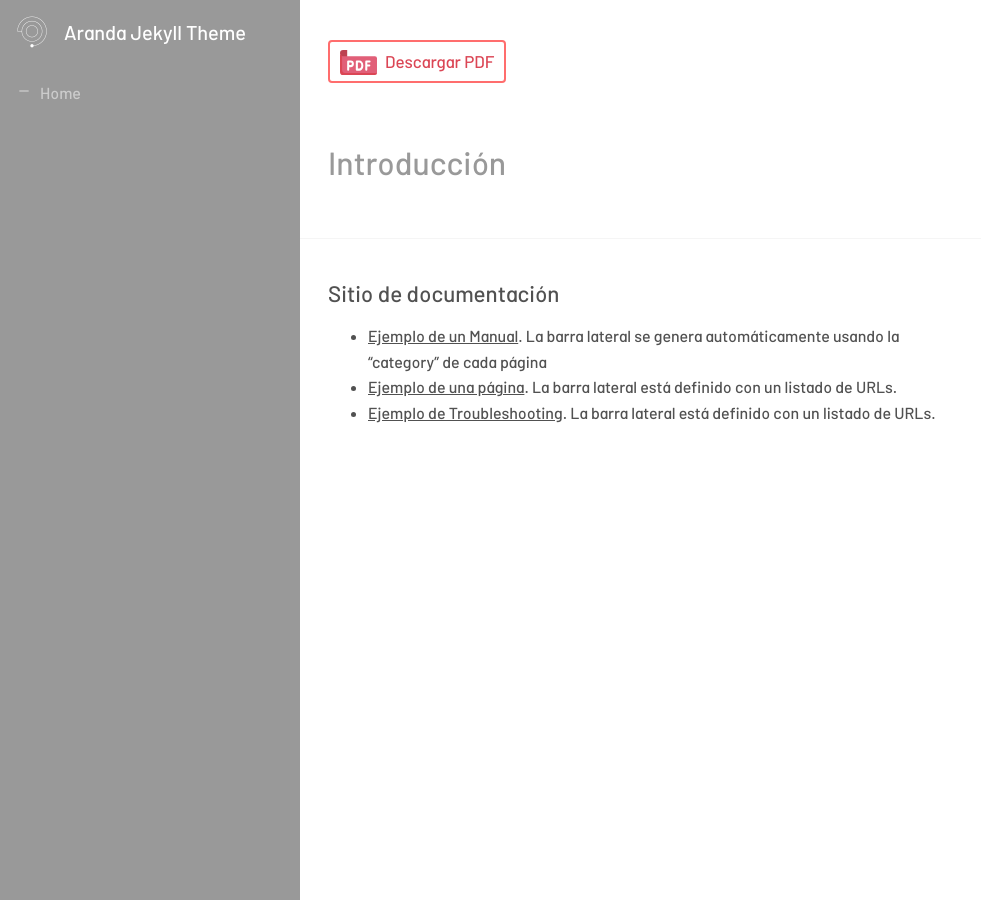
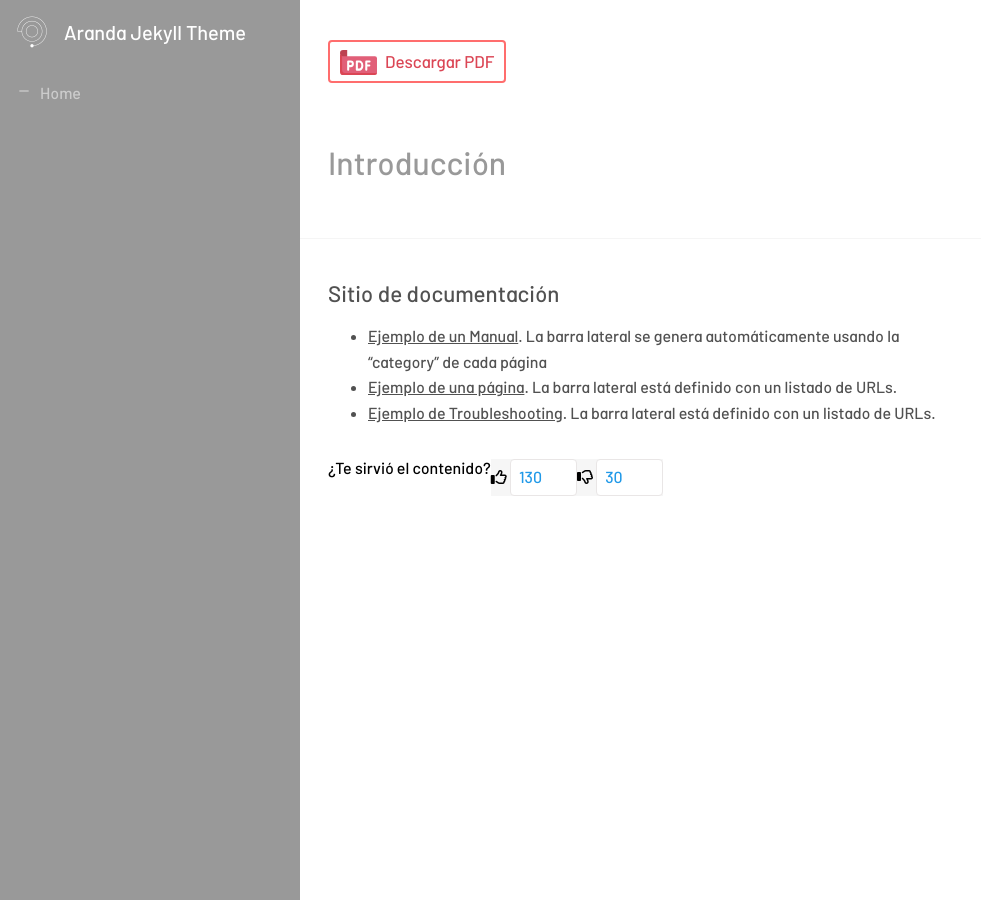
Before and after one commit to Nats85/Manuales-Aranda-Apis, a Jekyll site: the page built from index.md, in a window 1280 px wide. Shown: the whole page, without its empty margins (0-981 px from the left). Built offline with Jekyll 4.4.1, drawn with Linux system fonts in a browser that asks for light colours; nearby versions of some CDN libraries.

Commit message:
Update doc.html

```diff
--- a/_layouts/doc.html
+++ b/_layouts/doc.html
@@ -63,7 +63,7 @@ layout: default
 
 <article id="documentationArea" class="sg_doc">
 
-    <div class="sg_contain" id="article-content">{{ content }}</div>
+    <div class="sg_contain" id="article-content">{{ content }} {% include vote_count.html %}</div>
 
 </article>
 
```
